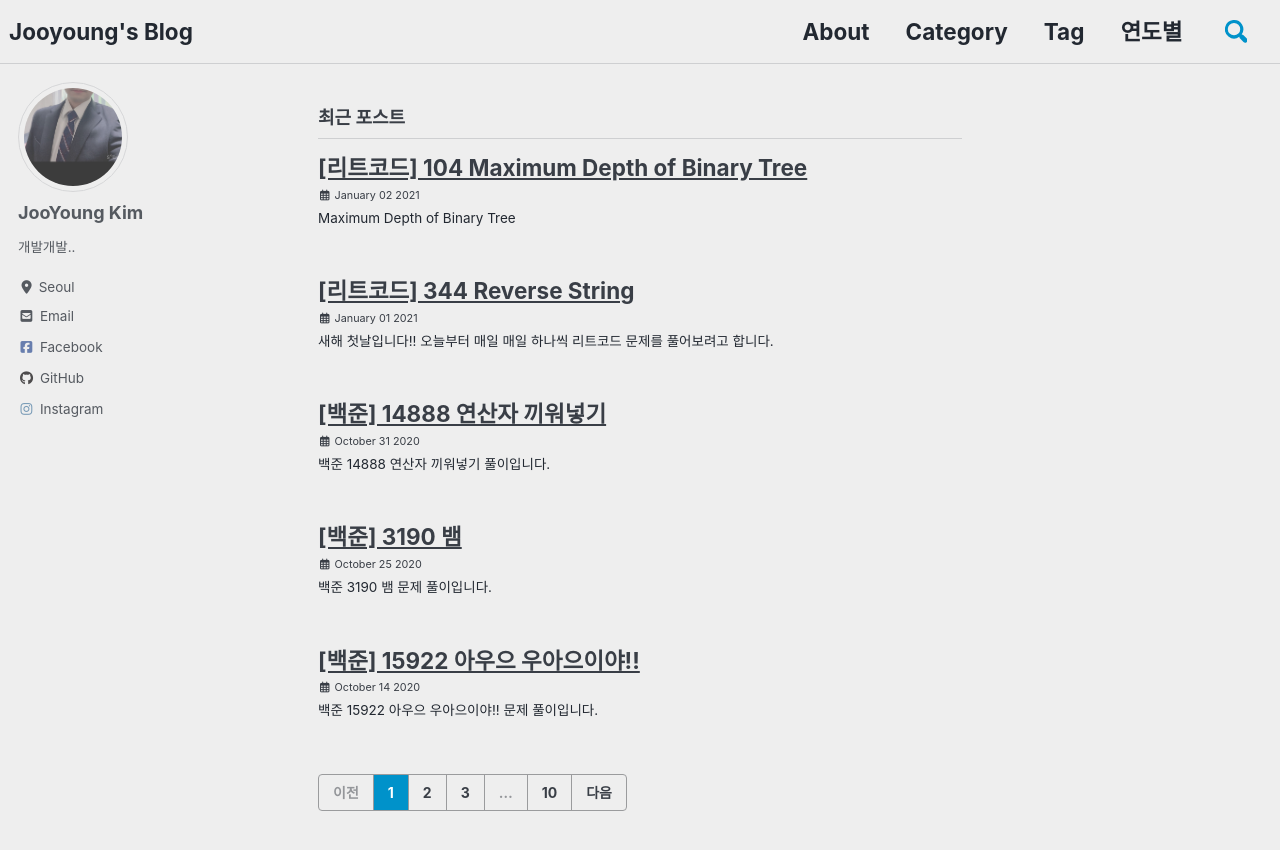
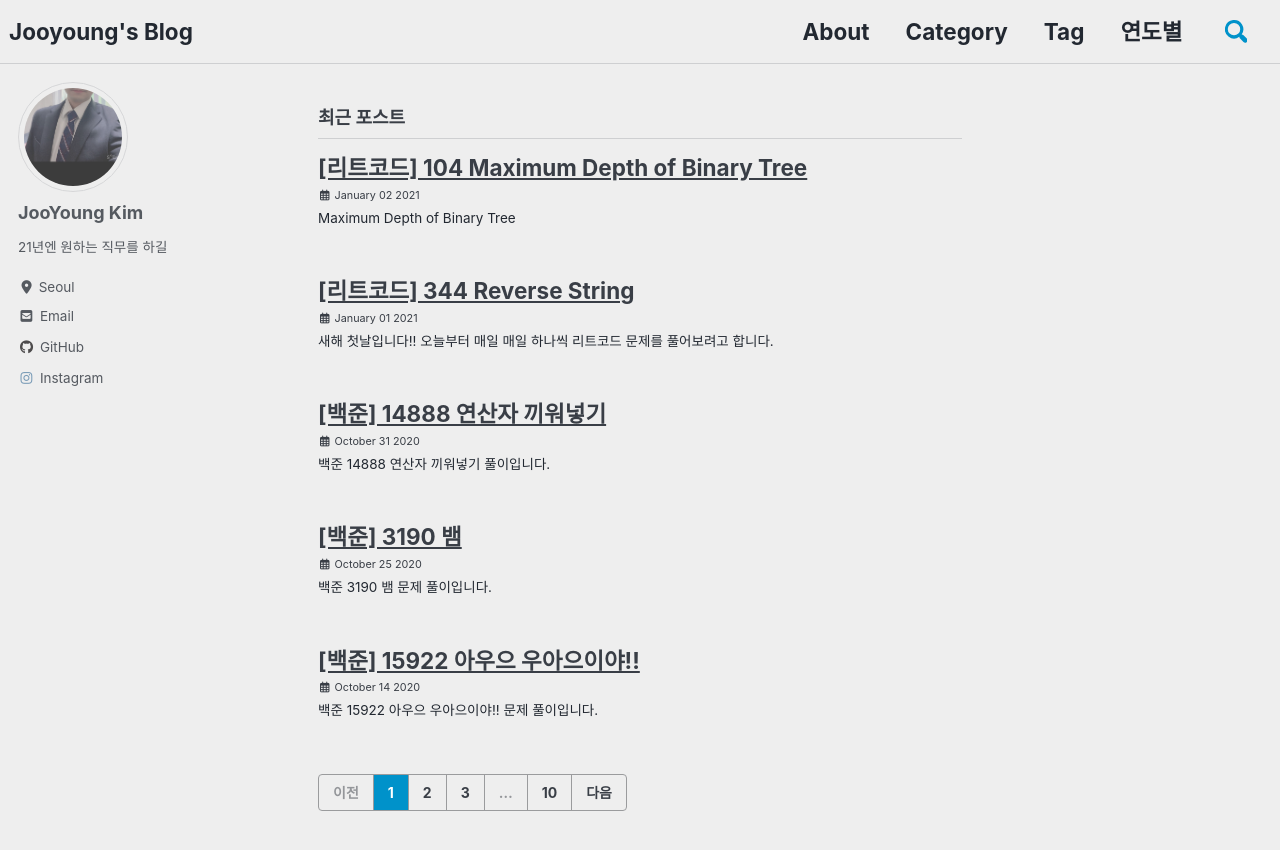
Before and after one commit to JooYoung1121/JooYoung1121.github.io, a Jekyll site: the page built from index.html, in a window 1280 px wide and 900 px high. Shown: the top 850 px of the window. Built offline with Jekyll 4.4.1, drawn with Linux system fonts in a browser that asks for light colours; cached includes are drawn as plain includes; nearby versions of some CDN libraries; the list of posts is cut into pages by our own code.

Commit message:
프로필

```diff
--- a/_config.yml
+++ b/_config.yml
@@ -95,7 +95,7 @@ analytics:
 author:
   name             : "JooYoung Kim"
   avatar           : "/assets/images/JY/내사진.jpg" # path of avatar image, e.g. "/assets/images/bio-photo.jpg"
-  bio              : "개발개발.."
+  bio              : "21년엔 원하는 직무를 하길"
   location         : "Seoul"
   email            :
   links:
@@ -110,7 +110,7 @@ author:
       # url: "https://twitter.com/"
     - label: "Facebook"
       icon: "fab fa-fw fa-facebook-square"
-      url: "https://facebook.com/oownhi88"
+      # url: "https://facebook.com/oownhi88"
     - label: "GitHub"
       icon: "fab fa-fw fa-github"
       url: "https://github.com/JooYoung1121"
```
